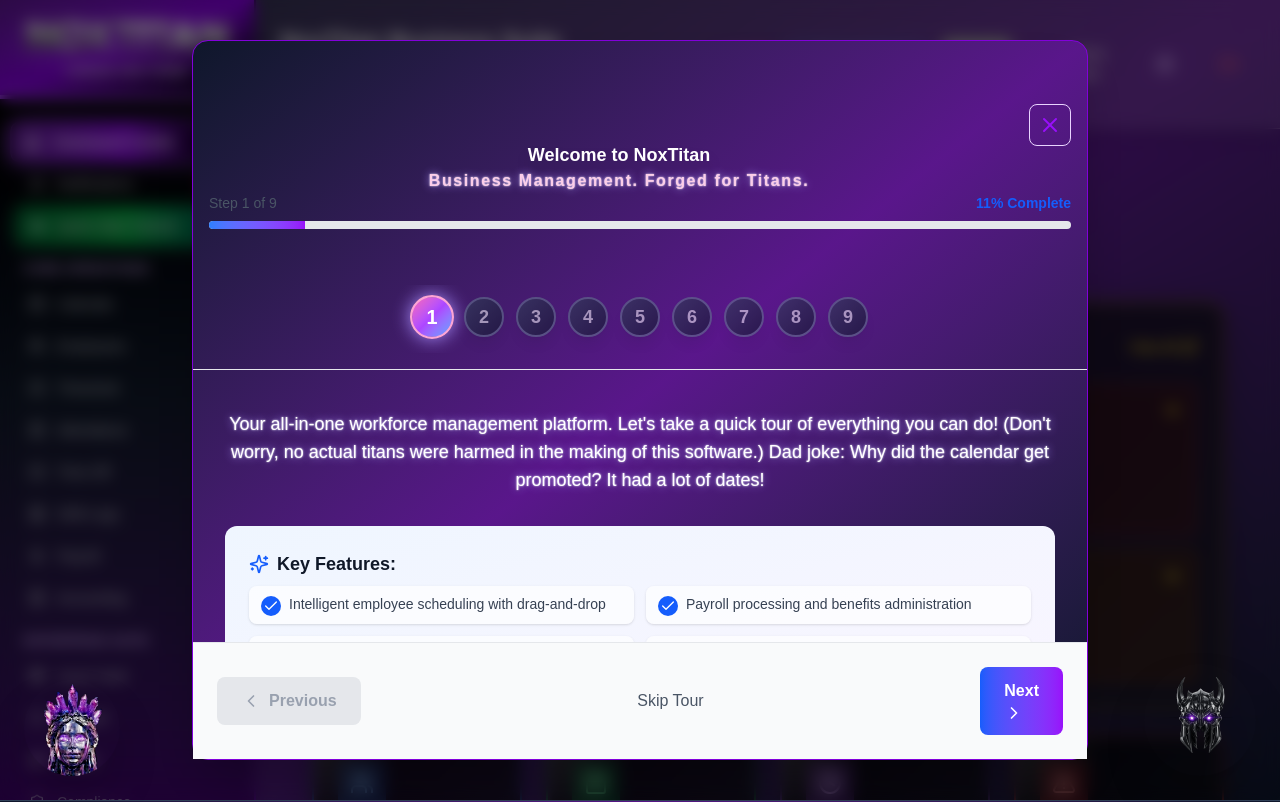
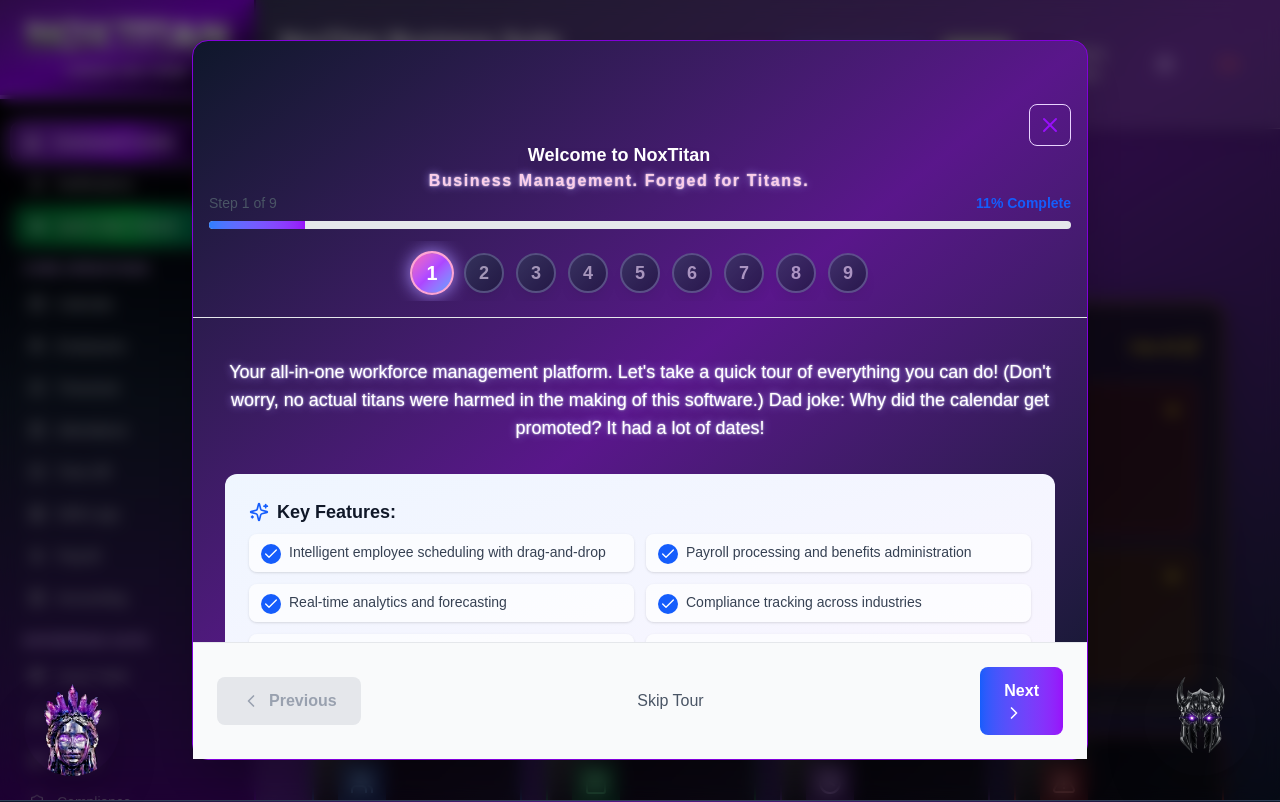
Before and after one commit to cmc-creator/NoxTitan, a Next.js app: page /dashboard in a window 1280 px wide. Shown: the top 802 px of the page. Built offline with nearby package versions, Linux system fonts and the light colour scheme; grey boxes are pictures that could not be loaded.

Commit message:
Reduce step indicators spacing - mt-14 to mt-3, pb-4 to pb-2
Co-authored-by: cmc-creator <252364694+cmc-creator@users.noreply.github.com>

```diff
--- a/src/components/OnboardingWalkthrough.tsx
+++ b/src/components/OnboardingWalkthrough.tsx
@@ -238,7 +238,7 @@ export default function OnboardingWalkthrough({ onComplete, onSkip }: Onboarding
             </div>
           </div>
           {/* Step indicators */}
-          <div className="flex items-center gap-3 mt-14 overflow-x-auto pb-4 justify-center" style={{paddingTop: '8px'}}>
+          <div className="flex items-center gap-3 mt-3 overflow-x-auto pb-2 justify-center" style={{paddingTop: '8px'}}>
             {steps.map((step, index) => (
               <button
                 key={step.id}
```
